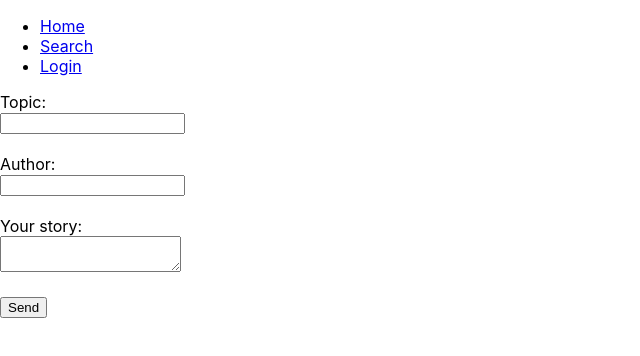
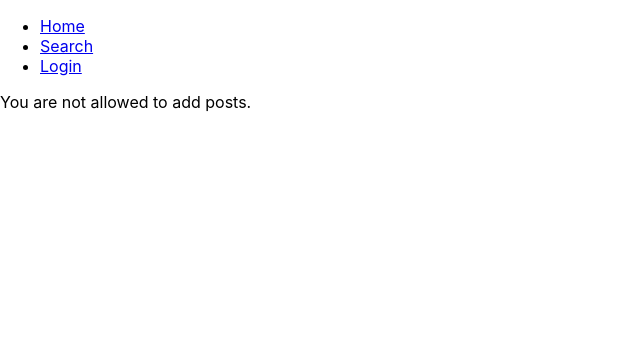
Before and after one commit to ToniMHeinonen/Blogger, a React (Create React App) app in the folder frontend/: page /addPost in a window 1280 px wide. Shown: the top 356 px of the page, without its empty margins (0-640 px from the left). Built offline with nearby package versions, Linux system fonts and the light colour scheme.

Commit message:
Frontend: Give error-message also when adding new posts.

```diff
--- a/frontend/src/AddPost.js
+++ b/frontend/src/AddPost.js
@@ -1,9 +1,11 @@
 import React from 'react'
 import { Redirect } from 'react-router-dom'
+import Cookies from 'universal-cookie'
 
 function AddPost() {
   const [redirect, setRedirect] = React.useState(false)
   const [sending, isSending] = React.useState(false)
+  const cookies = new Cookies()
 
   // Called, when user have pressed send-button. Get data from form and post to backend.
   const send = async (event) => {
@@ -25,6 +27,7 @@ function AddPost() {
     return <Redirect push to="/"/>
   }
 
+  if (cookies.get('authCookie') === 'true') {
     return (
       <form onSubmit={send}>
         <label>
@@ -48,4 +51,11 @@ function AddPost() {
     )
   }
 
+  return (
+    <div>
+      You are not allowed to add posts.
+    </div>
+  )
+}
+
 export default AddPost
```
Lines whose indentation alone changed are shown as unchanged.
